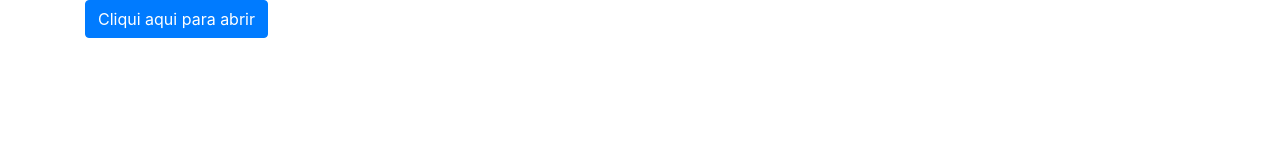
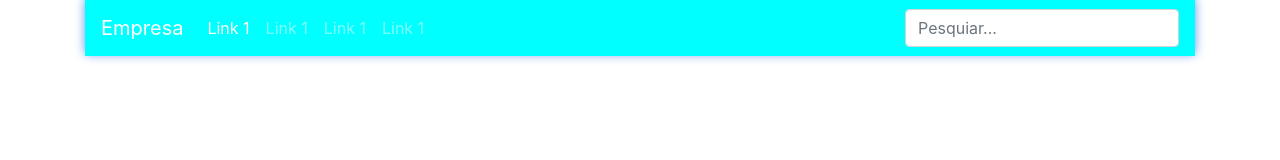
Before and after one commit to IsauMatheus/Bootsrap, a plain HTML site: page index.html in a window 1280 px wide. Drawn offline with nearby package versions, Linux system fonts and the light colour scheme.

Commit message:
five-commit

```diff
--- a/index.html
+++ b/index.html
@@ -12,31 +12,21 @@
 
     </style>
     <div class="container">
-        <button class="btn btn-primary" data-toggle="modal" data-target="#janela">Cliqui aqui para abrir</button>
-        <div class="modal fade" id="janela">
-            <div class="modal-dialog ">
-                <div class="modal-content">
-                    <div class="modal-header">
-                        <h5 class="modal-title">Titulo modal</h5>
-                        <button class="close" data-dismiss="modal"><span>&times;</span></button>
-                    </div>
-                    <div class="modal-body">
-                        <div class="row">
-                            <div class="col">
-                                item1
-                            </div>
-                            <div class="col">
-                                item2
-                            </div>
-                        </div>
-                    </div>
-                    <div class="modal-footer">
-                        <button class="btn btn-primary" >Salvar</button>
-                        <button class="btn btn-danger" data-dismiss="modal"="">Cancelar</button>
-                    </div>
+        <nav class="navbar navbar-expand-lg navbar-dark " style="background-color:aqua; box-shadow: 0px -2px 10px cornflowerblue;">
+            <a href="" class="navbar-brand">Empresa</a>
+            <button class="navbar-toggler" data-toggle="collapse" data-target="#navbarMenu"><span class="navbar-toggler-icon"></span></button>
+            <div class="navbar-collapse collapse" id="navbarMenu">
+                <div class="navbar-nav">
+                    <a href="#" class="nav-item nav-link active">Link 1</a>
+                    <a href="#" class="nav-item nav-link">Link 1</a>
+                    <a href="#" class="nav-item nav-link">Link 1</a>
+                    <a href="#" class="nav-item nav-link">Link 1</a>
                 </div>
             </div>
-        </div>
+            <form action="" method="post" class="form-inline">
+                <input type="text" class="form-control" placeholder="Pesquiar...">
+            </form>
+        </nav>
     </div>
     <script type="text/javascript" src="Assets/js/jquery.min.js"></script>
     <script type="text/javascript" src="Assets/js/bootstrap.bundle.min.js"></script>
```
